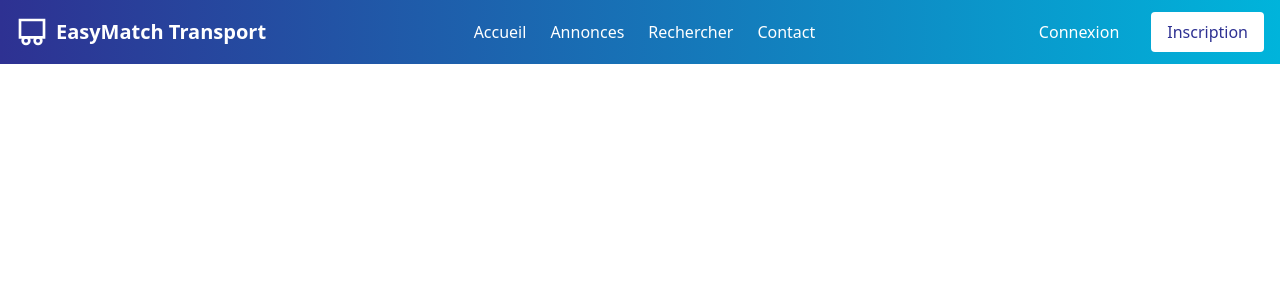
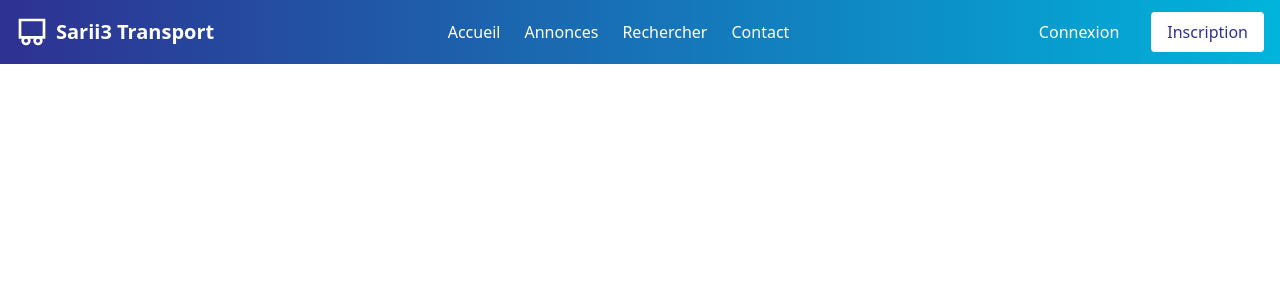
Before and after one commit to majdifox/Sari3, a PHP site: page /includes/header.php in a window 1280 px wide. Shown: the top 300 px of the page. Run offline with PHP 8.4, Linux system fonts and the light colour scheme; some libraries are stand-ins or nearby versions.

Commit message:
fichier de base header footer

```diff
--- a/app/views/auth/inscription.php
+++ b/app/views/auth/inscription.php
@@ -3,7 +3,7 @@
 <head>
     <meta charset="UTF-8">
     <meta name="viewport" content="width=device-width, initial-scale=1.0">
-    <title>EasyMatch Transport - Authentification</title>
+    <title>Sarii3 Transport - Authentification</title>
     <script src="https://cdn.tailwindcss.com"></script>
 </head>
 <body class="min-h-screen bg-gradient-to-br from-[#2E3192] to-[#00B4DB] flex items-center justify-center p-4">
@@ -17,7 +17,7 @@
                     <circle cx="16.5" cy="18.5" r="2.5"/>
                 </svg>
             </div>
-            <h2 class="text-2xl font-bold text-white mb-2">EasyMatch Transport</h2>
+            <h2 class="text-2xl font-bold text-white mb-2">Sarii3 Transport</h2>
             <p class="text-blue-100" id="formTitle">Connectez-vous à votre compte</p>
         </div>
 
--- a/app/views/includes/footer.php
+++ b/app/views/includes/footer.php
@@ -9,7 +9,7 @@
                             <circle cx="7.5" cy="18.5" r="2.5"/>
                             <circle cx="16.5" cy="18.5" r="2.5"/>
                         </svg>
-                        <span class="font-bold text-xl">EasyMatch Transport</span>
+                        <span class="font-bold text-xl">Sarii3 Transport</span>
                     </div>
                     <p class="text-sm text-blue-100">Votre plateforme de mise en relation pour le transport de colis.</p>
                 </div>
@@ -44,7 +44,7 @@
                             <svg class="h-5 w-5" fill="none" stroke="currentColor" viewBox="0 0 24 24">
                                 <path d="M3 8l7.89 5.26a2 2 0 002.22 0L21 8M5 19h14a2 2 0 002-2V7a2 2 0 00-2-2H5a2 2 0 00-2 2v10a2 2 0 002 2z"/>
                             </svg>
-                            <span>contact@easymatch.com</span>
+                            <span>contact@Sarii3.com</span>
                         </li>
                         <li class="flex items-center space-x-2">
                             <svg class="h-5 w-5" fill="none" stroke="currentColor" viewBox="0 0 24 24">
@@ -79,7 +79,7 @@
                             </svg>
                         </a>
                     </div>
-                    <p class="text-sm text-blue-100">&copy; 2024 EasyMatch Transport. Tous droits réservés.</p>
+                    <p class="text-sm text-blue-100">&copy; 2024 Sarii3 Transport. Tous droits réservés.</p>
                 </div>
             </div>
         </div>
--- a/app/views/includes/header.php
+++ b/app/views/includes/header.php
@@ -3,7 +3,7 @@
 <head>
     <meta charset="UTF-8">
     <meta name="viewport" content="width=device-width, initial-scale=1.0">
-    <title>EasyMatch Transport</title>
+    <title>Sarii3 Transport</title>
     <script src="https://cdn.tailwindcss.com"></script>
 </head>
 <body>
@@ -17,7 +17,7 @@
                         <circle cx="7.5" cy="18.5" r="2.5"/>
                         <circle cx="16.5" cy="18.5" r="2.5"/>
                     </svg>
-                    <span class="font-bold text-xl">EasyMatch Transport</span>
+                    <span class="font-bold text-xl">Sarii3 Transport</span>
                 </a>
 
                 <!-- Menu principal -->
```
